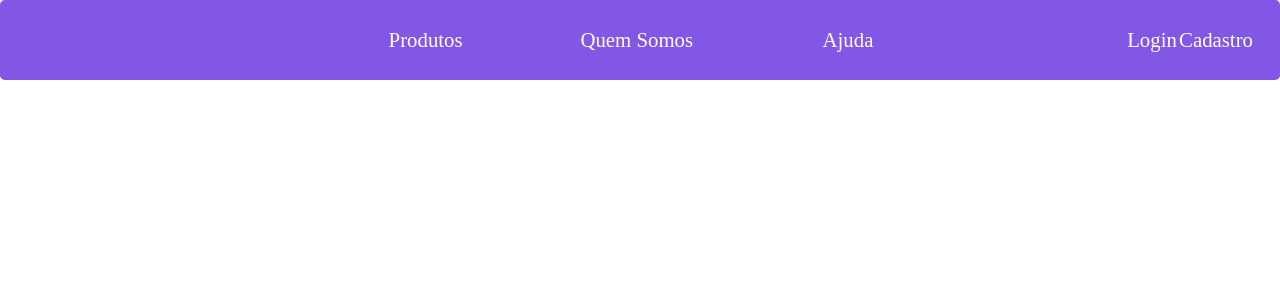
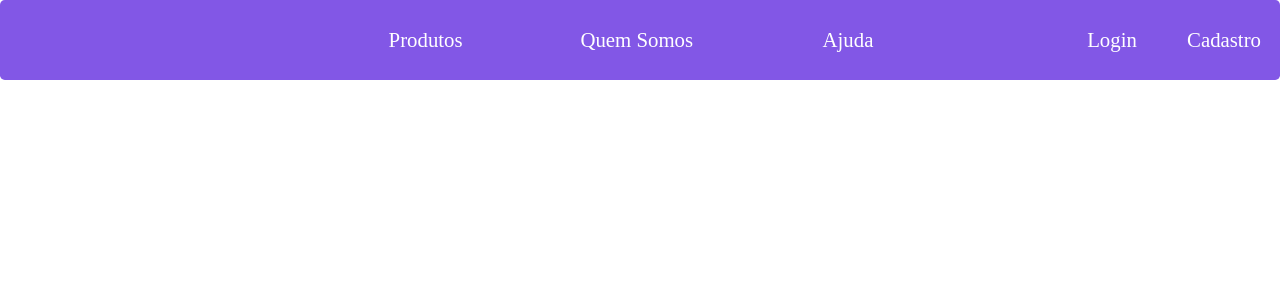
Before and after one commit to SafraPC/Wood-Store, a PHP site: page /components/header.html in a window 1280 px wide. Shown: the top 300 px of the page. Run offline with PHP 8.4, Linux system fonts and the light colour scheme.

Commit message:
fix issues CSS HEADER

```diff
--- a/css/headerStyles.css
+++ b/css/headerStyles.css
@@ -42,12 +42,12 @@ body {
 }
 .userProps {
   display: flex;
-  width: 50%;
+  width: 70%;
   margin-left: auto;
 }
 .userNav-item {
   height: 100%;
-  width: 40%;
+  width: 50%;
   font-size: 1.3rem;
   color: var(--color-white);
   align-items: center;
```
